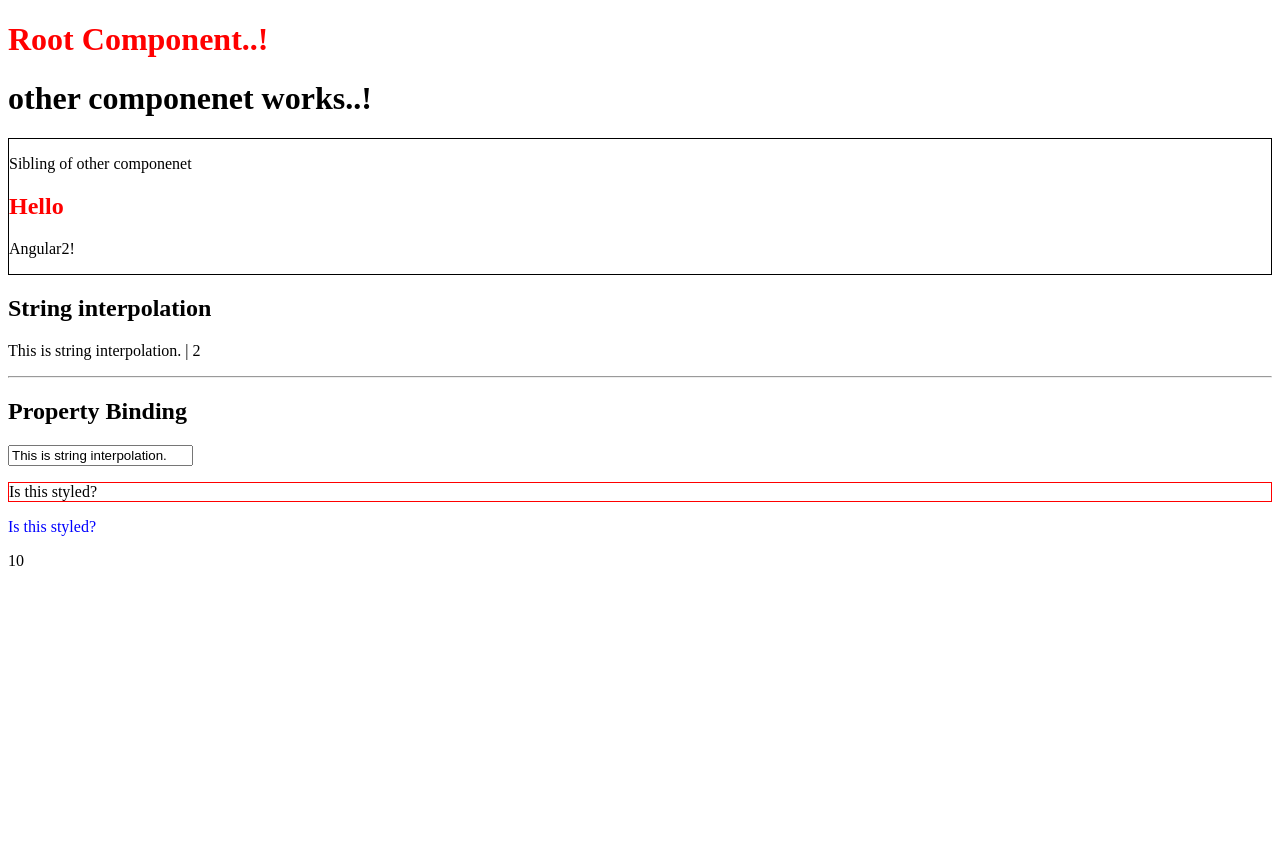
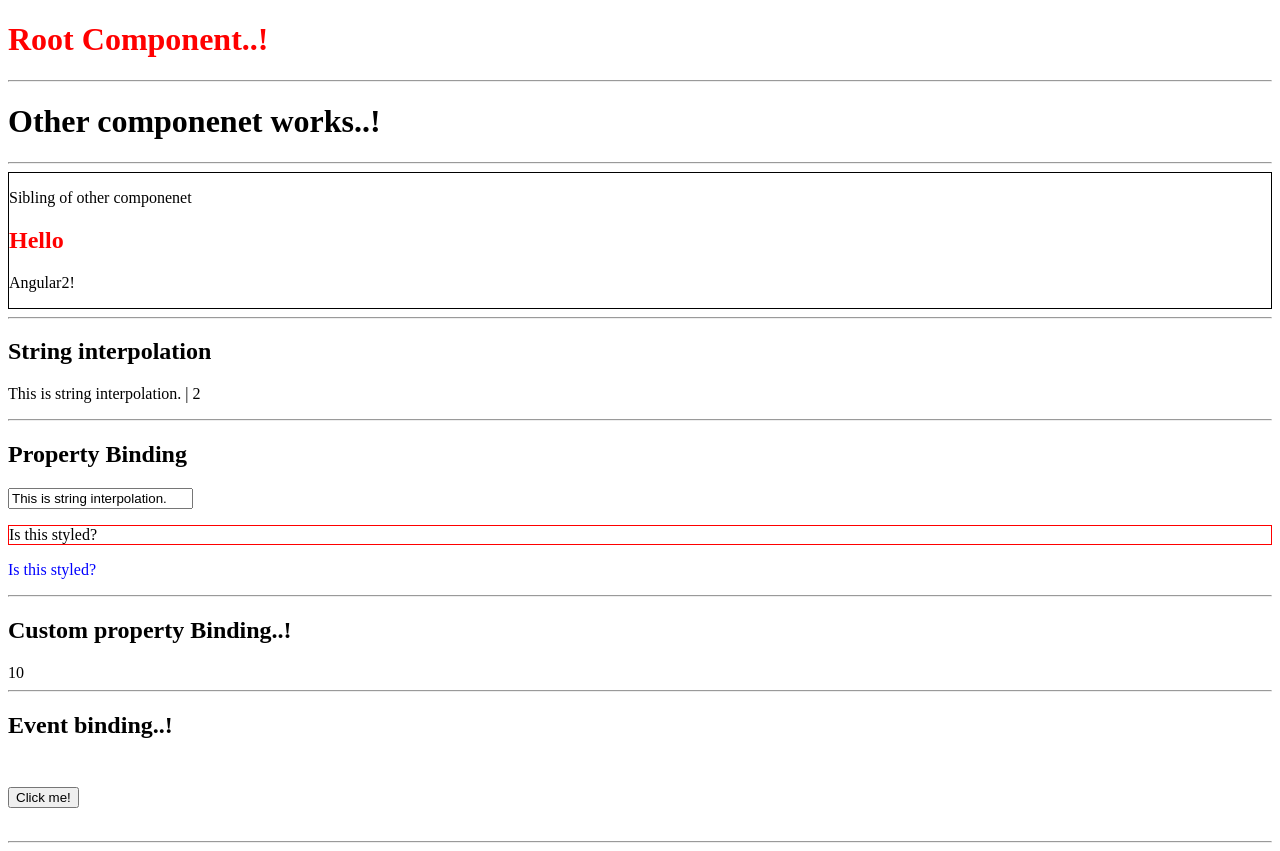
Before and after one commit to PavanBahuguni/n-complete-guide, an Angular app in the folder first-app/: page / in a window 1280 px wide. Before the commit the page ends 800 px from the top, so only its background shows below. Built offline with nearby package versions, Linux system fonts and the light colour scheme.

Commit message:
Event binding

```diff
--- a/first-app/src/app/app.component.ts
+++ b/first-app/src/app/app.component.ts
@@ -3,16 +3,15 @@ import { Component } from '@angular/core';
 @Component({
   selector: 'app-root',
   template: `
-    <h1>{{title}}</h1>
-    <app-other></app-other>
+    <h1>{{title}}</h1><hr>
+    <app-other></app-other><hr>
     <app-another>
       <div>
         <h1>Hello</h1>
         <p> Angular2!</p>
       </div>
-    </app-another>
-    <app-databinding></app-databinding>
-    <app-property-binding [result]="10"></app-property-binding>
+    </app-another><hr>
+    <app-databinding></app-databinding><hr>
     `,
   styles: [`
   h1{
--- a/first-app/src/app/app.module.ts
+++ b/first-app/src/app/app.module.ts
@@ -7,6 +7,7 @@ import { AppComponent } from './app.component';
 import { OtherComponent, AnotherComponent } from './other';
 import { DatabindingComponent } from './databinding/databinding.component';
 import { PropertyBindingComponent } from './databinding/property-binding.component';
+import { EventBindinComponent } from './databinding/event-bindin.component';
 
 @NgModule({
   declarations: [
@@ -14,7 +15,8 @@ import { PropertyBindingComponent } from './databinding/property-binding.compone
     OtherComponent,
     AnotherComponent,
     DatabindingComponent,
-    PropertyBindingComponent
+    PropertyBindingComponent,
+    EventBindinComponent
   ],
   imports: [
     BrowserModule,
--- a/first-app/src/app/databinding/databinding.component.html
+++ b/first-app/src/app/databinding/databinding.component.html
@@ -7,3 +7,5 @@
 <input type="text" [value]="strinInterpolation">
 <p [ngClass]="{redBorder:onTest()}">Is this styled?</p>
 <p [ngStyle]="{color:'blue'}">Is this styled?</p>
+<app-property-binding [result]="10"></app-property-binding><hr>
+<app-event-bindin></app-event-bindin>
--- /dev/null
+++ b/first-app/src/app/databinding/event-bindin.component.ts
@@ -0,0 +1,15 @@
+import { Component} from '@angular/core';
+
+@Component({
+  selector: 'app-event-bindin',
+  template: `
+    <h2> Event binding..!<h2>
+    <button (click)="onClicked()">Click me!</button>
+  `,
+  styles: []
+})
+export class EventBindinComponent{
+    onClicked(){
+      alert("It worked!");
+    }
+}
--- a/first-app/src/app/databinding/property-binding.component.ts
+++ b/first-app/src/app/databinding/property-binding.component.ts
@@ -3,6 +3,7 @@ import { Component, Input } from '@angular/core';
 @Component({
   selector: 'app-property-binding',
   template: `
+    <hr><h2>Custom property Binding..!</h2>
     {{result}}
   `,
   styles: []
--- a/first-app/src/app/other/other.component.html
+++ b/first-app/src/app/other/other.component.html
@@ -1,3 +1,3 @@
 <h1>
-  other componenet works..!
+  Other componenet works..!
 </h1>
```
